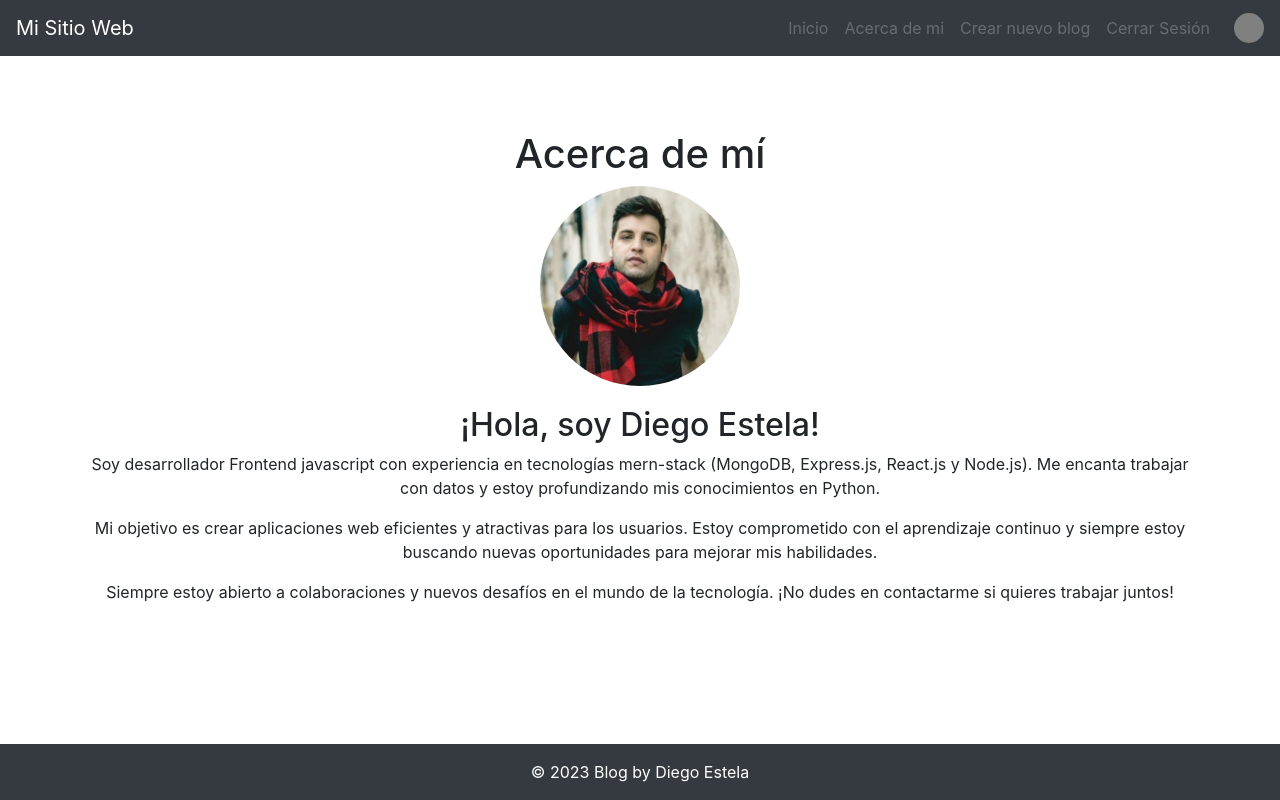
After one commit to DiegoEstela/entrega-final_python, a Django app: page /pages/about_me/ in a window 1280 px wide. The commit adds this page. Run offline with Django 4.2, Linux system fonts and the light colour scheme; some libraries are stand-ins or nearby versions.

Commit message:
add all forms

```diff
--- a/blogapp/models.py
+++ b/blogapp/models.py
@@ -18,6 +18,7 @@ class UserProfile(models.Model):
     user = models.OneToOneField(User, on_delete=models.CASCADE, default=1)
     username = models.CharField(max_length=150, unique=True)
     password = models.CharField(max_length=128)
+    email = models.EmailField(unique=True, default=1)
 
     def __str__(self):
         return self.username
--- /dev/null
+++ b/blogapp/templates/blogapp/about_me.html
@@ -0,0 +1,47 @@
+{% extends "blogapp/base.html" %} {% load static %} {% block content %}
+<style>
+  .about-container {
+    text-align: center;
+    margin-top: 50px;
+  }
+
+  .about-image {
+    border-radius: 50%;
+    width: 200px;
+    height: 200px;
+    object-fit: cover;
+  }
+
+  .about-description {
+    margin-top: 20px;
+  }
+</style>
+
+<div class="about-container">
+  <h1>Acerca de mí</h1>
+  <img
+    src="{% static 'images/profile.jpeg' %}"
+    alt="Mi imagen"
+    width="100"
+    height="100"
+    class="about-image"
+  />
+
+  <p class="about-description"></p>
+  <h2>¡Hola, soy Diego Estela!</h2>
+  <p>
+    Soy desarrollador Frontend javascript con experiencia en tecnologías
+    mern-stack (MongoDB, Express.js, React.js y Node.js). Me encanta trabajar
+    con datos y estoy profundizando mis conocimientos en Python.
+  </p>
+  <p>
+    Mi objetivo es crear aplicaciones web eficientes y atractivas para los
+    usuarios. Estoy comprometido con el aprendizaje continuo y siempre estoy
+    buscando nuevas oportunidades para mejorar mis habilidades.
+  </p>
+  <p>
+    Siempre estoy abierto a colaboraciones y nuevos desafíos en el mundo de la
+    tecnología. ¡No dudes en contactarme si quieres trabajar juntos!
+  </p>
+</div>
+{% endblock %}
--- a/blogapp/templates/blogapp/base.html
+++ b/blogapp/templates/blogapp/base.html
@@ -3,7 +3,7 @@
   <head>
     <meta charset="UTF-8" />
     <meta name="viewport" content="width=device-width, initial-scale=1.0" />
-    <title>{% block title %}Tu Página{% endblock %}</title>
+    <title>{% block title %}Blog by Diego Estela{% endblock %}</title>
     <link
       rel="stylesheet"
       href="https://maxcdn.bootstrapcdn.com/bootstrap/4.0.0/css/bootstrap.min.css"
@@ -68,7 +68,14 @@
           <li class="nav-item">
             <a
               class="nav-link {% if not user.is_authenticated %}disabled{% endif %}"
-              href="#"
+              href="{% if user.is_authenticated %}{% url 'about_me' %}{% else %}#{% endif %}"
+              >Acerca de mi</a
+            >
+          </li>
+          <li class="nav-item">
+            <a
+              class="nav-link {% if not user.is_authenticated %}disabled{% endif %}"
+              href="{% if user.is_authenticated %}{% url 'create_blog' %}{% else %}#{% endif %}"
               >Crear nuevo blog</a
             >
           </li>
@@ -91,7 +98,7 @@
     <div class="container mt-4 content">{% block content %} {% endblock %}</div>
 
     <footer class="bg-dark text-white text-center py-3">
-      &copy; 2023 Mi Sitio Web
+      &copy; 2023 Blog by Diego Estela
     </footer>
 
     <script src="https://code.jquery.com/jquery-3.2.1.slim.min.js"></script>
--- a/blogapp/urls.py
+++ b/blogapp/urls.py
@@ -1,12 +1,13 @@
 from django.urls import path
-from blogapp.views import signup, login_view
+from blogapp.views import signup, login_view, create_blog, blog_list, blog_detail, about_me
 from django.contrib.auth import views as auth_views
-from . import views
 
 urlpatterns = [
-    path('pages/', views.blog_list, name='blog_list'),
-    path('pages/<int:blog_id>/', views.blog_detail, name='blog_detail'),
     path('signup/', signup, name='signup'),
     path('login/', login_view, name='login'),
     path('logout/', auth_views.LogoutView.as_view(), name='logout'),
+    path('about_me/', about_me, name='about_me'),
+    path('pages/', blog_list, name='blog_list'),
+    path('pages/<int:blog_id>/', blog_detail, name='blog_detail'),
+    path('create/', create_blog, name='create_blog'),
 ]
--- a/blogapp/views.py
+++ b/blogapp/views.py
@@ -1,33 +1,34 @@
 from django.shortcuts import render, get_object_or_404, redirect
-from .forms import CustomUserCreationForm, LoginForm
+from .forms import CustomUserCreationForm, LoginForm, BlogForm
 from django.contrib.auth import login
-from django.contrib.auth.views import LoginView
+from .models import Blog, UserProfile
+from django.contrib.auth.decorators import login_required
 from django.contrib import messages
-from .models import Blog, UserProfile
+from django.contrib.auth.models import User
 
 
 def home(request):
-    # Si el usuario está autenticado, redirige a la lista de blogs
     if request.user.is_authenticated:
         return redirect('blog_list')
     else:
-        # Si no está autenticado, redirige a la página de inicio de sesión
         return redirect('login')
+
+
+def about_me(request):
+    return render(request, 'blogapp/about_me.html')
 
 
 def signup(request):
     if request.method == 'POST':
         form = CustomUserCreationForm(request.POST)
         if form.is_valid():
-            # Guarda el usuario
-            user = form.save()
-
-            # Crea el UserProfile asociado al usuario
+            user = form.save(commit=False)
+            user.email = form.cleaned_data['email']
+            user.save()
             user_profile = UserProfile(
-                user=user, username=form.cleaned_data['username'], password=form.cleaned_data['password1'])
+                user=user, username=form.cleaned_data['username'], password=form.cleaned_data['password1'], email=form.cleaned_data['email'])
             user_profile.save()
 
-            # Redirige al login si el registro es exitoso
             return redirect('login')
     else:
         form = CustomUserCreationForm()
@@ -38,21 +39,15 @@ def login_view(request):
     if request.method == 'POST':
         form = LoginForm(request.POST)
         if form.is_valid():
-            username = form.cleaned_data['username']
+            email = form.cleaned_data['email']
             password = form.cleaned_data['password']
-
-            # Verificar si el usuario existe en el modelo UserProfile
             try:
-                user_profile = UserProfile.objects.get(
-                    username=username, password=password)
-                if user_profile:
-                    # Autenticar y redirigir al usuario si existe
-                    user = user_profile.user  # Obtenemos el usuario asociado al UserProfile
+                user = User.objects.get(email=email)
+                if user.check_password(password):
                     login(request, user)
-                    # Cambia 'home' por la URL que desees después del inicio de sesión
                     return redirect('home')
-            except UserProfile.DoesNotExist:
-                pass  # El usuario no existe en UserProfile
+            except User.DoesNotExist:
+                messages.error(request, 'Credenciales inválidas.')
 
     else:
         form = LoginForm()
@@ -60,18 +55,26 @@ def login_view(request):
     return render(request, 'registration/login.html', {'form': form})
 
 
-class CustomLoginView(LoginView):
-    def form_invalid(self, form):
-        messages.error(
-            self.request, 'Nombre de usuario o contraseña incorrectos. Por favor, inténtelo de nuevo.')
-        return super().form_invalid(form)
-
-
 def blog_list(request):
     blogs = Blog.objects.all()
-    return render(request, r'blogapp/blog_list.html', {'blogs': blogs})
+    return render(request, 'blogapp/blog_list.html', {'blogs': blogs})
 
 
 def blog_detail(request, blog_id):
     blog = get_object_or_404(Blog, pk=blog_id)
-    return render(request, r'blogapp/blog_detail.html', {'blog': blog})
+    return render(request, 'blogapp/blog_detail.html', {'blog': blog})
+
+
+@login_required
+def create_blog(request):
+    if request.method == 'POST':
+        form = BlogForm(request.POST, request.FILES)
+        if form.is_valid():
+            blog = form.save(commit=False)
+            blog.author = request.user
+            blog.save()
+            return redirect('blog_list')
+    else:
+        form = BlogForm()
+
+    return render(request, 'blogapp/create_blog.html', {'form': form})
--- a/blogproject/settings.py
+++ b/blogproject/settings.py
@@ -11,9 +11,13 @@ https://docs.djangoproject.com/en/4.2/ref/settings/
 """
 
 from pathlib import Path
+import os
 
 # Build paths inside the project like this: BASE_DIR / 'subdir'.
 BASE_DIR = Path(__file__).resolve().parent.parent
+
+MEDIA_URL = '/media/'
+MEDIA_ROOT = os.path.join(BASE_DIR, 'media')
 
 
 # Quick-start development settings - unsuitable for production
--- a/blogproject/urls.py
+++ b/blogproject/urls.py
@@ -1,13 +1,18 @@
 from django.urls import path, include
-from django.shortcuts import redirect  # Importa redirect desde django.shortcuts
-from django.contrib import admin  # Importa el módulo admin desde django.contrib
+from django.contrib import admin
 from blogapp.views import home
 from django.contrib.auth.views import LoginView
+from django.conf import settings
+from django.conf.urls.static import static
 
 urlpatterns = [
     path('login/', LoginView.as_view(), name='login'),
-    path('', home, name='home'),  # Usa la vista home para la URL raíz
+    path('', home, name='home'),
     path('pages/', include('blogapp.urls')),
     path('messages/', include('messaging.urls')),
     path('admin/', admin.site.urls),
 ]
+
+if settings.DEBUG:
+    urlpatterns += static(settings.MEDIA_URL,
+                          document_root=settings.MEDIA_ROOT)
--- a/messaging/views.py
+++ b/messaging/views.py
@@ -1,4 +1,4 @@
-from django.shortcuts import render, redirect
+from django.shortcuts import render, redirect, get_object_or_404
 from django.contrib.auth.decorators import login_required
 from django.contrib.auth.models import User
 from .models import Message
```
Also changed, not shown: blogapp/forms.py (+13 -2 lines), blogapp/templates/blogapp/blog_datail.html (deleted, +0 -17 lines), blogapp/templates/blogapp/blog_detail.html (added, +17 -0 lines), blogapp/templates/blogapp/blog_list.html (+29 -4 lines), blogapp/templates/blogapp/create_blog.html (added, +9 -0 lines), blogapp/templates/registration/login.html (+4 -15 lines), blogapp/templates/registration/signup.html (+14 -2 lines), blogapp/migrations/0004_userprofile_email.py (added), blogapp/migrations/0005_alter_userprofile_email.py (added), blogapp/static/images/profile.jpeg (added), media/blog_images/tux.jpg (added).
